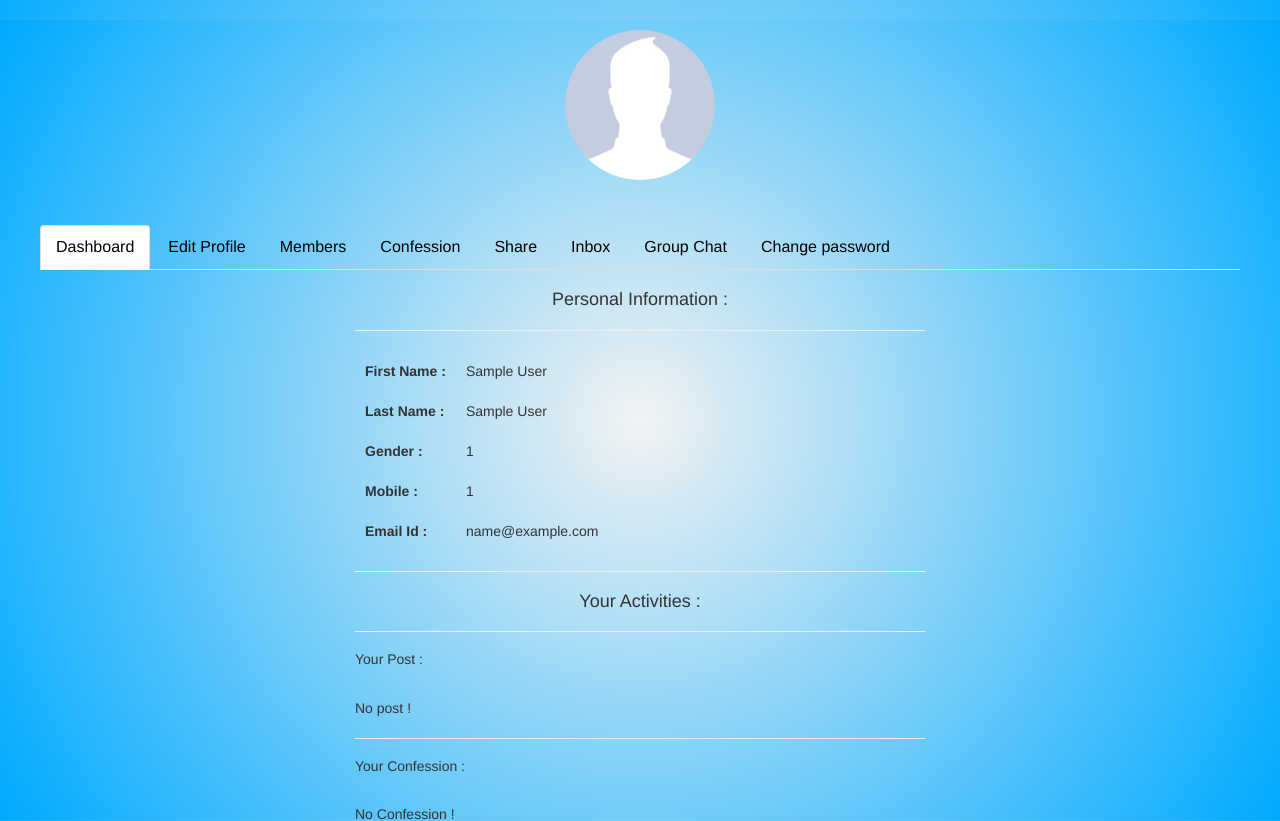
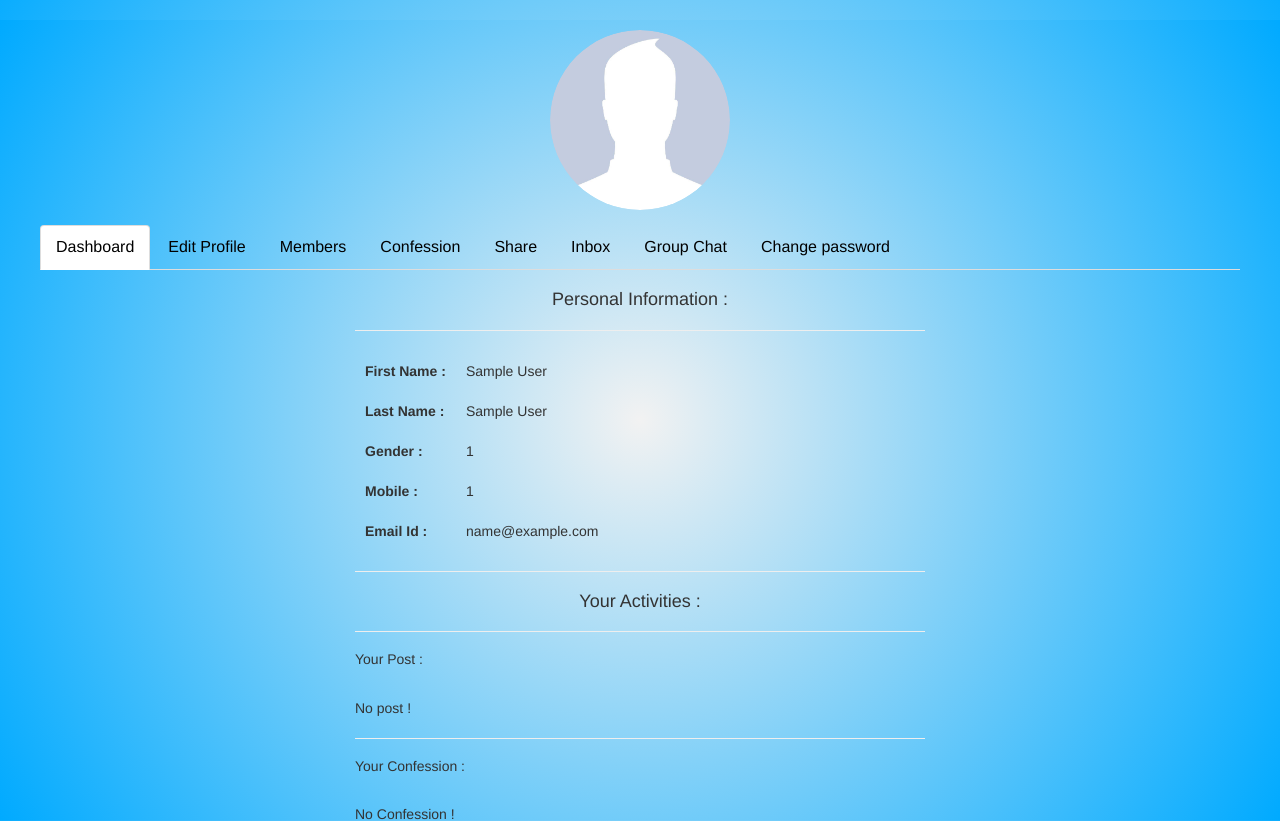
Before and after one commit to singhbrajesh4142/Blog, a PHP site: page /myaccount.php in a window 1280 px wide. Shown: the part 57-878 px from the top of the page. Run offline with PHP 8.4, Linux system fonts and the light colour scheme; the visitor is signed in with stand-in values (Sample User, id 1); data that the repository does not hold is empty.

Commit message:
Update myaccount.php

```diff
--- a/myaccount.php
+++ b/myaccount.php
@@ -17,10 +17,10 @@
 					$resultCount = mysqli_num_rows($result);
 					if($resultCount > 0){
 						// profile pic exist
-						echo '<img src="profileUploads/'.$username.'.jpg" class="img-responsive img-circle">';
+						echo '<img src="profileUploads/'.$username.'.jpg" >';
 					}else{
 						// profile pic does not exist
-						echo '<img src="image/default_profile_pic.jpg" class="img-responsive img-circle">';
+						echo '<img src="image/default_profile_pic.jpg" >';
 					}
 
 				?>
@@ -136,10 +136,17 @@
 }
 
 #profile-pic{
-	height: 150px;
-	width:150px;
+	height: 180px;
+	width:180px;
 	margin:auto;
-	border-radius: 75px;
+	border-radius: 90px;
+	overflow: hidden;
+}
+#profile-pic img{
+	height: 180px;
+	width:180px;
+	margin:auto;
+	border-radius: 90px;
 }
 
 #profile-page-content{
```
